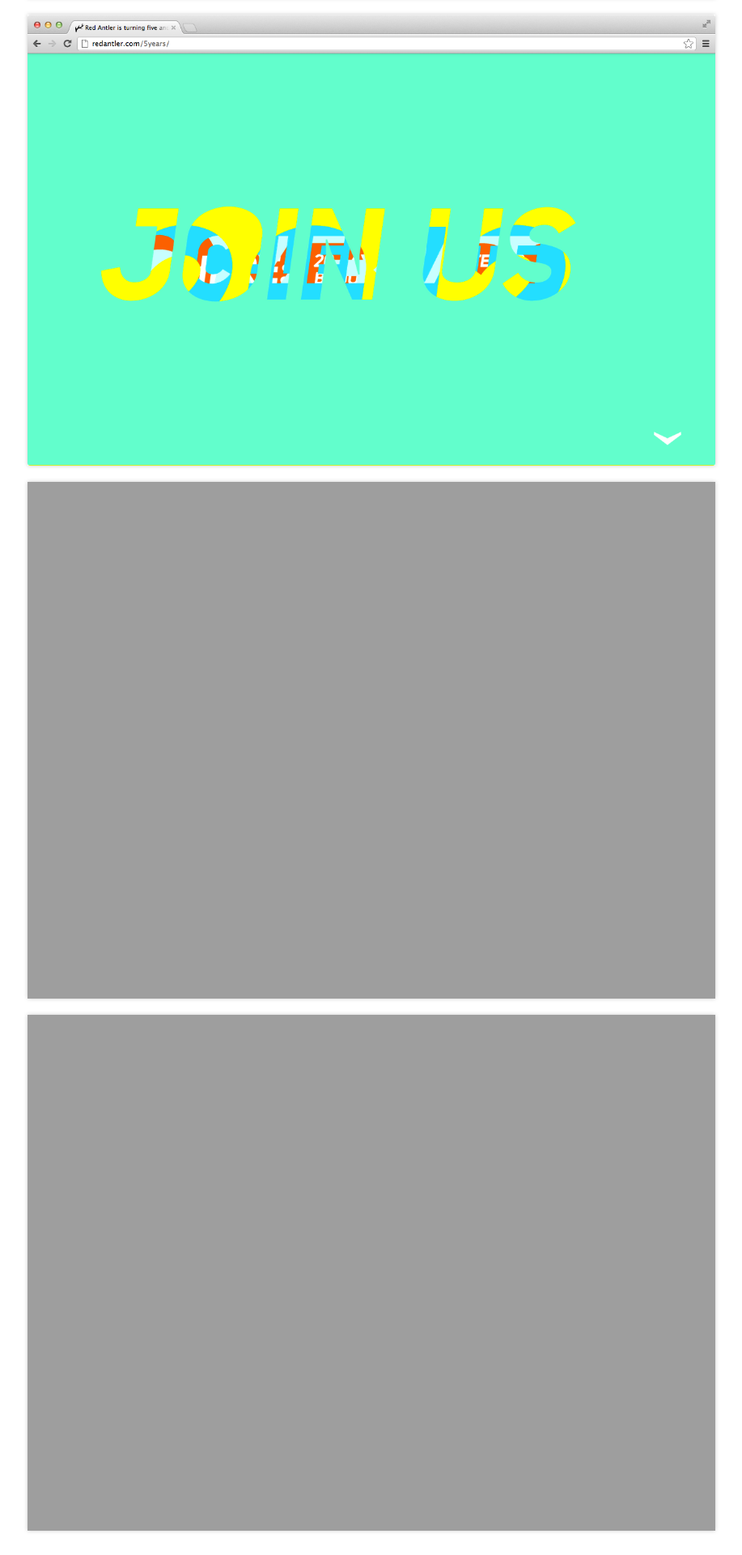
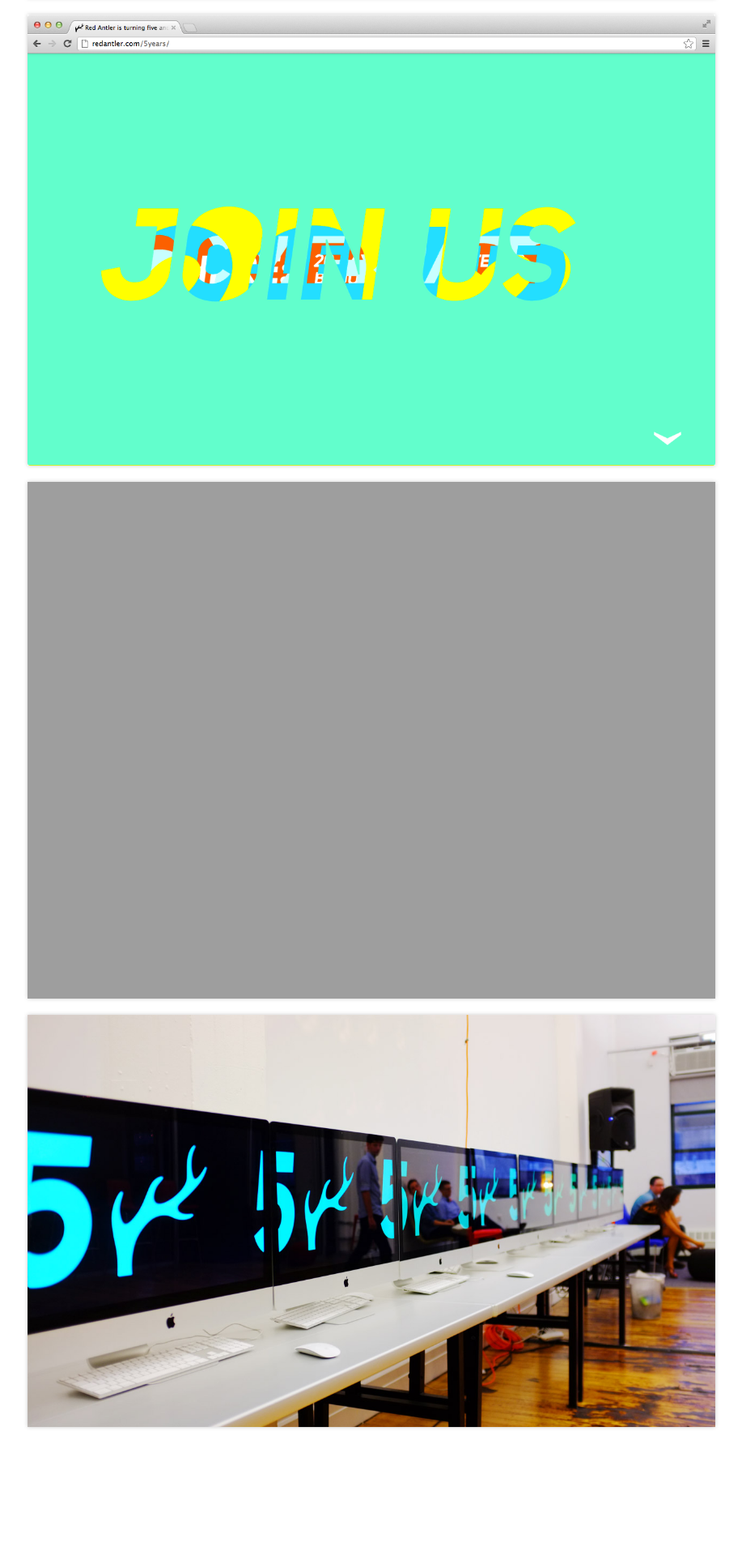
Before and after one commit to tramck/tramck.github.io, a Jekyll site: the page built from _posts/work/2012-10-29-redantler-five-years.md, in a window 1280 px wide. Shown: the part 833-2753 px from the top of the page at 81% size, without its empty margins (236-1153 px from the left). Built offline with Jekyll 4.4.1, drawn with Linux system fonts in a browser that asks for light colours; nearby versions of some CDN libraries; after the commit the page ends 2625 px from its top, so only the background shows below that.

Commit message:
new 5 pic

```diff
--- a/_posts/work/2012-10-29-redantler-five-years.md
+++ b/_posts/work/2012-10-29-redantler-five-years.md
@@ -8,7 +8,7 @@ images:
 - 5-1.png
 - 5-2.png
 - 5-3.jpg
-- 5-4.jpg
+- 5-4.jpeg
 ---
 In September 2012, Red Antler turned five years old. For their birthday bash, which turned out to be one of the best parties I have ever gone to, I created an experimental online invitation and helped decorate the interior of our studio.
 
```
